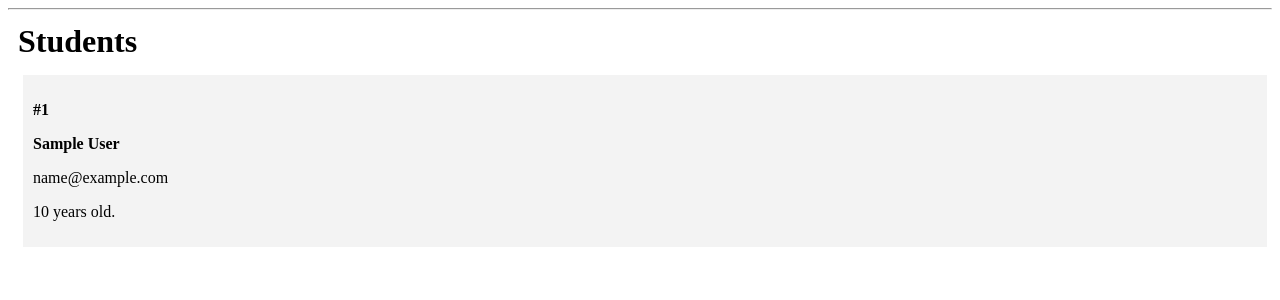
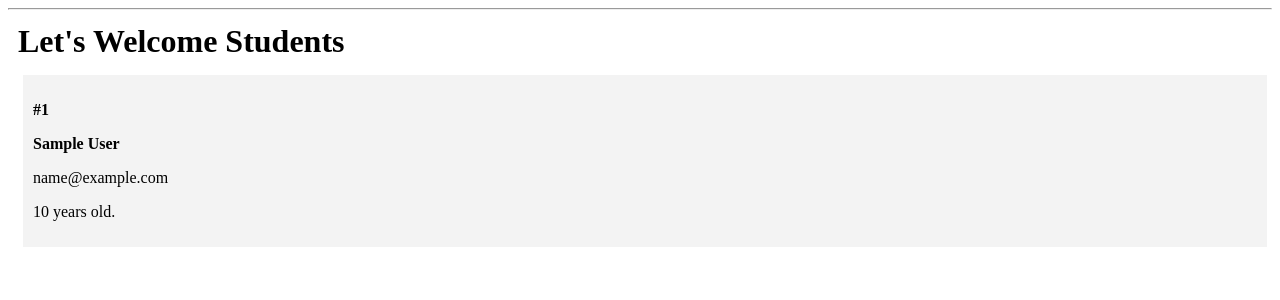
Before and after one commit to puneeth-y-s/simpleflaskapp, a Flask app: page / in a window 1280 px wide. Shown: the part 63-363 px from the top of the page. Run offline with Flask 3, Linux system fonts and the light colour scheme; tables that the repository leaves empty hold one stand-in row (values such as "Sample post").

Commit message:
index.html updated

```diff
--- a/templates/index.html
+++ b/templates/index.html
@@ -1,5 +1,5 @@
 {% extends 'base.html' %} {% block content %}
-<h1 class="title">{% block title %} Students {% endblock %}</h1>
+<h1 class="title">{% block title %} Let's Welcome Students {% endblock %}</h1>
 <div class="content">
   {% for student in students %}
   <div class="student">
```
